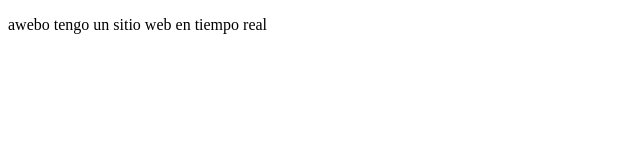
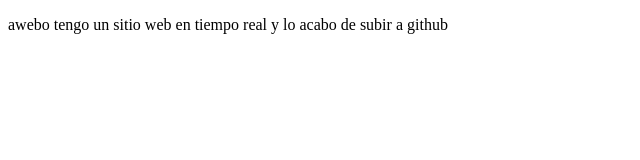
Before and after one commit to SARH39/Division1, a plain HTML site: page index.html in a window 1280 px wide. Shown: the whole page, without its empty margins (0-640 px from the left). Drawn offline with Linux system fonts and the light colour scheme.

Commit message:
cambios al archivos index.html  unas  cuantas palabras

```diff
--- a/index.html
+++ b/index.html
@@ -7,6 +7,6 @@
     <title>awebo otra pagina</title>
 </head>
 <body>
-    <p> awebo tengo un sitio web en tiempo real </p>
+    <p> awebo tengo un sitio web en tiempo real y lo acabo de subir a github</p>
 </body>
 </html>
```
Also changed, not shown: token para subir archivos a github ( expira el 14 de febrero del 2023).txt (added).
